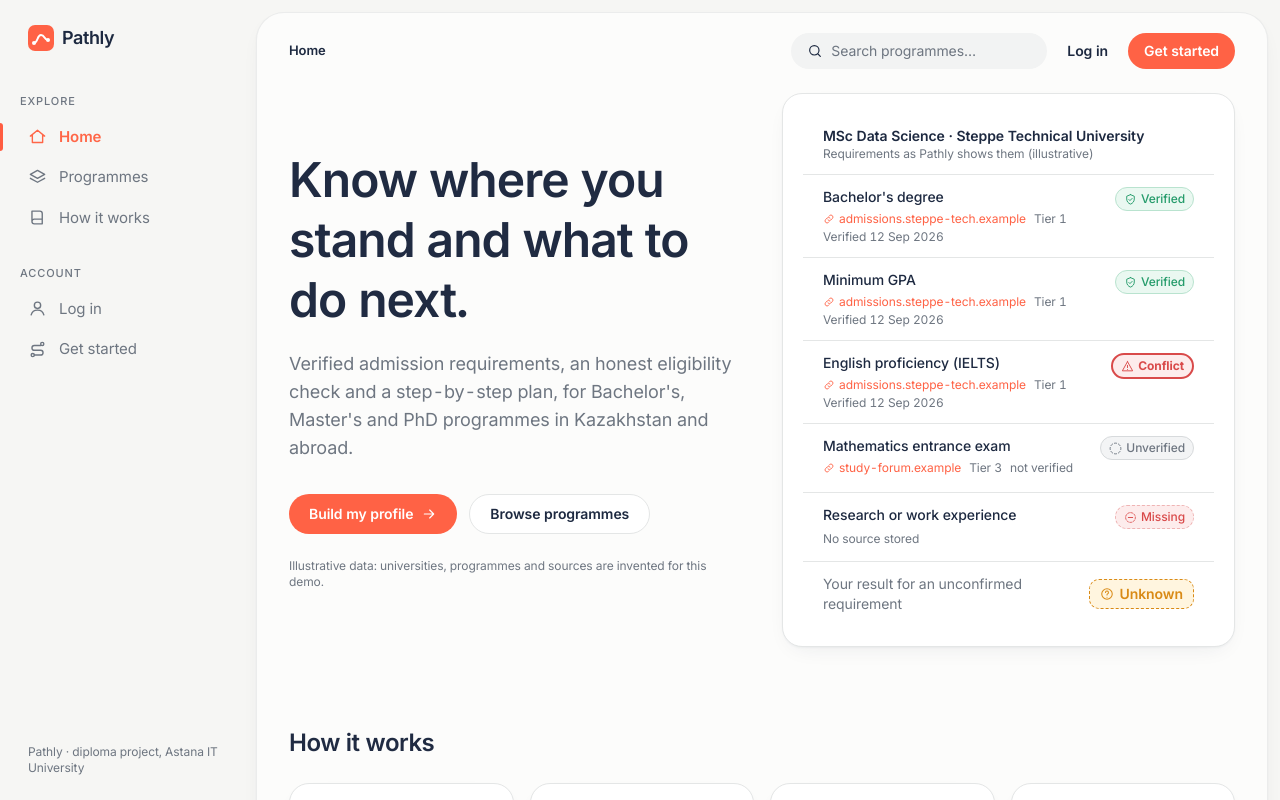
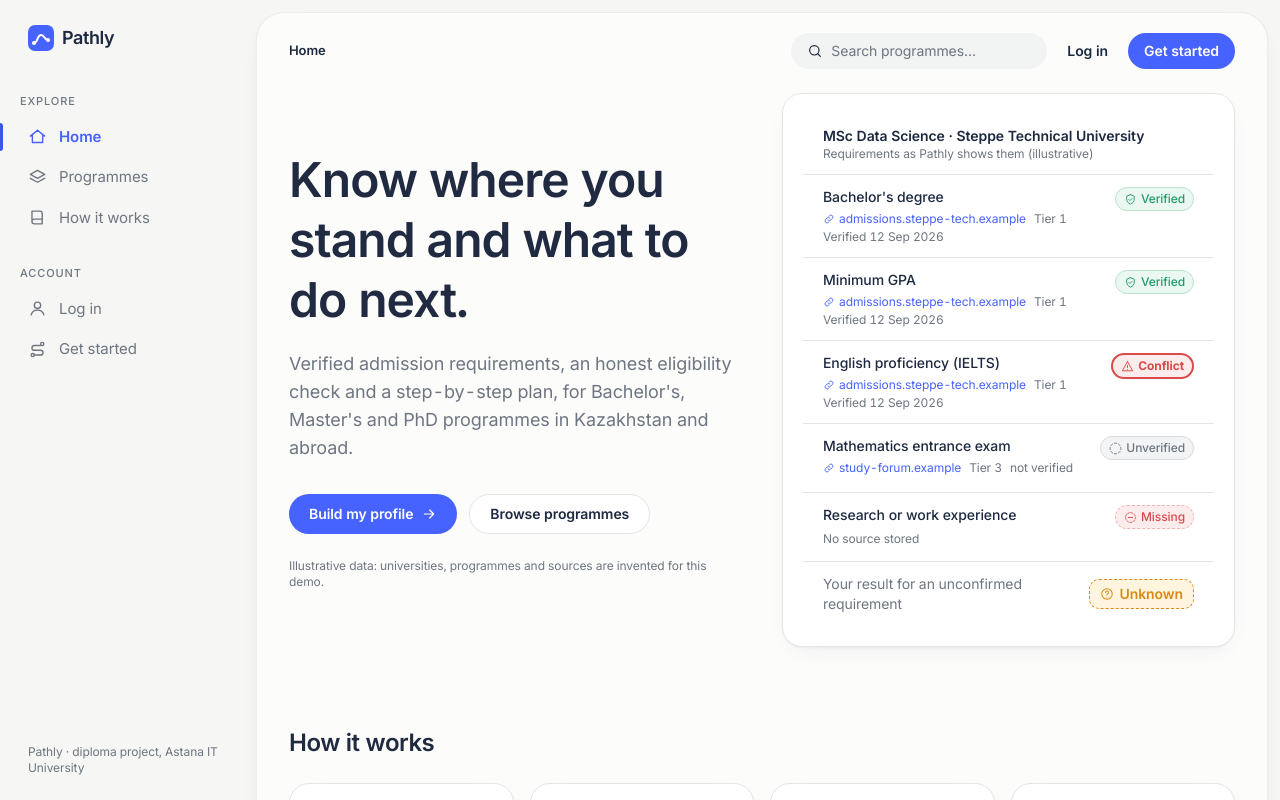
Before and after one commit to Arthurmyn/Pathly, a Next.js app in the folder src/frontend/: page / in a window 1280 px wide. Shown: the top 800 px of the page. Built offline with nearby package versions, Linux system fonts and the light colour scheme.

Commit message:
DIP-23: Make the active menu item blue

```diff
--- a/src/frontend/app/globals.css
+++ b/src/frontend/app/globals.css
@@ -23,15 +23,15 @@
   --muted-2: #9ba1a7; /* Muted Gray: inactive text */
 
   /* Accent (coral) */
-  --primary: #ff6245; /* Coral Orange: main CTA */
-  --primary-hover: #e95338; /* Deep Coral */
-  --primary-fg: #ffffff;
-  --primary-soft: #fff0eb; /* Coral Tint */
-  --nav-active: #ff6647; /* Coral: active menu item */
-  --nav-line: #ff5d41; /* Bright Coral: active menu line */
-  --focus: #ff6245;
-  --dark: #1d2940;
-  --shadow: 0 1px 2px rgb(29 41 64 / 0.04), 0 8px 24px -12px rgb(29 41 64 / 0.12);
+  --primary: hsl(231, 100%, 64%); /* Main CTA: Blue */
+--primary-hover: #3858e9; /* Deep Blue */
+--primary-fg: #ffffff;
+--primary-soft: #eef0ff; /* Soft Blue Tint */
+--nav-active: #4661ff; /* Blue: active menu item */
+--nav-line: #3858e9; /* Bright Blue: active menu line */
+--focus: #4661ff;
+--dark: #1d2940;
+--shadow: 0 1px 2px rgb(29 41 64 / 0.04), 0 8px 24px -12px rgb(29 41 64 / 0.12);
 
   /* Status colours: text/icon and light background */
   --success: #249b6a;
```
